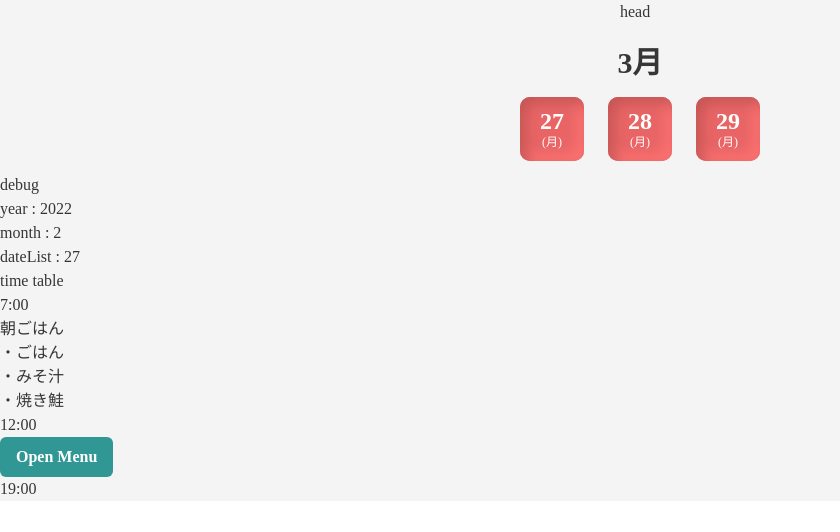
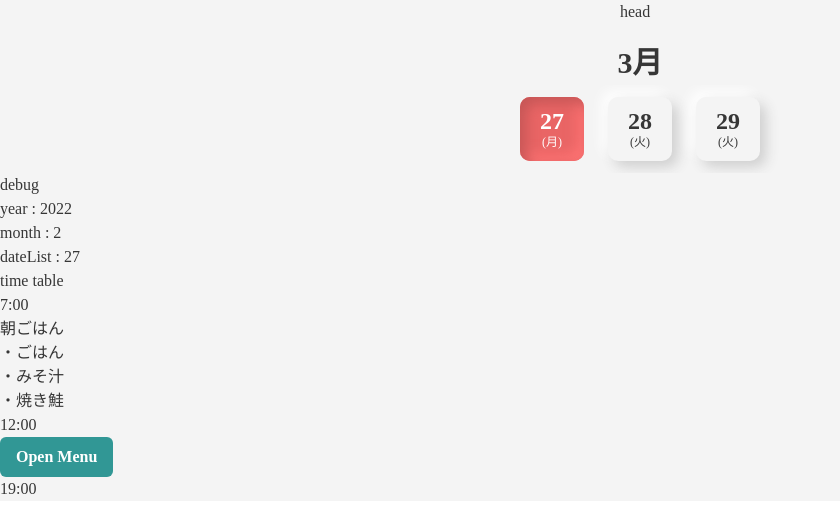
Before and after one commit to cokemaniaIIDX/Zenon, a React (Create React App) app in the folder front/: page / in a window 1280 px wide. Shown: the top 532 px of the page, without its empty margins (0-840 px from the left). Built offline with nearby package versions, Linux system fonts and the light colour scheme; a web font is replaced by a local one.

Commit message:
特定の日付のみ赤色にする

```diff
--- a/front/src/Schedule.tsx
+++ b/front/src/Schedule.tsx
@@ -11,7 +11,6 @@ import {
   Text,
   useDisclosure
 } from "@chakra-ui/react";
-import { Interface } from 'readline';
 
 const Schedule: React.VFC = () => {
 
@@ -61,7 +60,7 @@ const Calendar: React.VFC = () => {
   const weekList: string[] = ["日", "月", "火", "水", "木", "金", "土"];
   const year: number = dateToday.getFullYear();
   const month: number = dateToday.getMonth();
-  const select: boolean = false;
+  const selectedDate: number = dateToday.getDate();
 
   for(let i = 0; i < dateLength; i++){
     dateList.push(new Date(year, month, dateToday.getDate() + i))
@@ -76,7 +75,7 @@ const Calendar: React.VFC = () => {
         <Text fontFamily='Khula' fontWeight='bold' fontSize='3xl'>{month + 1}月</Text>
       </Center>
       <Center overflow='auto'>
-        {dateList.map((value) => <DateBlock date={value} />)}
+        {dateList.map((value) => <DateBlock date={value} selectedDate={selectedDate} />)}
       </Center>
       <div>
         <h3>debug</h3>
@@ -91,12 +90,15 @@ const Calendar: React.VFC = () => {
 }
 
 type DateBlockProps = {
-  date: Date
+  date: Date;
+  selectedDate: number;
 }
 
 const DateBlock: React.VFC<DateBlockProps> = (props) => {
 
-  const date = props.date
+  const date: Date = props.date;
+  const selectedDate: number = props.selectedDate;
+  let property;
 
   const property1 = {
     bg: '#E96565',
@@ -108,26 +110,33 @@ const DateBlock: React.VFC<DateBlockProps> = (props) => {
 
   const property2 = {
     bg: '#F4F4F4',
-    date: 5,
+    date: date.getDate(),
     day: '火',
     color: '#363636',
     shadow: '6px 6px 13px #cfcfcf, -6px -6px 13px #ffffff'
   }
 
+  if (selectedDate == date.getDate()) {
+    property = property1
+  }
+  else {
+    property = property2
+  }
+
   return (
     <Box
-      bg={property1.bg}
+      bg={property.bg}
       p='3.5'
       m='3'
       boxSize='64px'
       borderRadius='10'
-      shadow={property1.shadow}
+      shadow={property.shadow}
     >
     <Center>
-      <Box fontFamily='Khula' lineHeight='90%' fontWeight='bold' fontSize='2xl' color={property1.color}>{property1.date}</Box>
+      <Box fontFamily='Khula' lineHeight='90%' fontWeight='bold' fontSize='2xl' color={property.color}>{property.date}</Box>
     </Center>
     <Center>
-      <Box color={property1.color} fontSize='xs'>({property1.day})</Box>
+      <Box color={property.color} fontSize='xs'>({property.day})</Box>
     </Center>
     </Box>
   )
```
